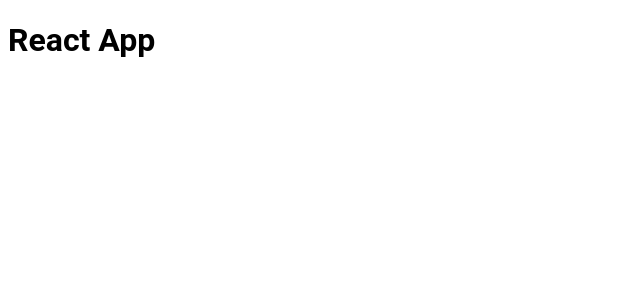
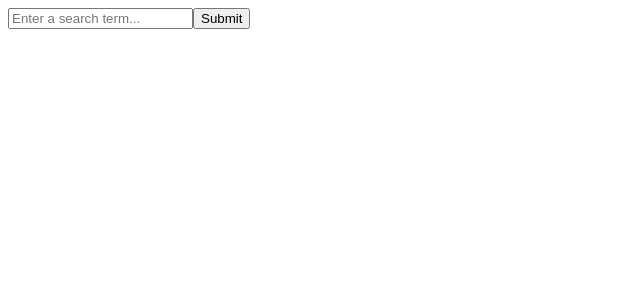
Before and after one commit to Robert2547/Recipe-App, a React (Vite) app in the folder frontend/: page / in a window 1280 px wide. Shown: the top 300 px of the page, without its empty margins (0-640 px from the left). Built offline with nearby package versions, Linux system fonts and the light colour scheme; the HTML template or start-up script is replaced by a standard one.

Commit message:
Search Input and RecipeCard comp

```diff
--- a/frontend/src/App.tsx
+++ b/frontend/src/App.tsx
@@ -1,12 +1,38 @@
-import { useState } from "react";
+import { FormEvent, useState } from "react";
 import "./App.css";
+import * as api from "./api";
+import { Recipe } from "./types";
+import RecipeCard from "./components/RecipeCard";
 
 const App = () => {
-  const [searchTerm, setSearchTerm] = useState("burgers");
-  const [recipes, setRecipes] = useState([]);
+  const [searchTerm, setSearchTerm] = useState<string>(""); // Using <string> is a good pratice to define the type of the state
+  const [recipes, setRecipes] = useState<Recipe[]>([]); //<Recipe[]> create a types of array
+
+  const handleSearchSubmit = async (event: FormEvent) => {
+    event.preventDefault(); // Prevent the default form submission behavior, which would cause a page reload
+    try {
+      const recipes = await api.searchRecipes(searchTerm, 1);
+      setRecipes(recipes.results); // This will update the state and trigger a re-render
+    } catch (error) {
+      console.error(error);
+    }
+  };
+
   return (
     <div>
-      <h1>React App</h1>
+      <form onSubmit={(event) => handleSearchSubmit(event)}>
+        <input
+          type="text"
+          required
+          placeholder="Enter a search term..."
+          value={searchTerm}
+          onChange={(event) => setSearchTerm(event.target.value)}
+        ></input>
+        <button type="submit">Submit</button>
+      </form>
+      {recipes.map((recipe) => (
+        <RecipeCard recipe={recipe} />
+      ))}
     </div>
   );
 };
--- /dev/null
+++ b/frontend/src/api.ts
@@ -0,0 +1,13 @@
+export const searchRecipes = async (searchTerm: string, page: number) => {
+  const baseUrl = new URL("http://localhost:5001/api/recipes/search");
+  baseUrl.searchParams.append("searchTerm", searchTerm);
+  baseUrl.searchParams.append("page", page.toString());
+
+  const response = await fetch(baseUrl);
+  if (!response.ok) {
+    throw new Error(
+      "Failed to fetch recipes during searchRecipes: " + response.statusText
+    );
+  }
+  return response.json();
+};
--- /dev/null
+++ b/frontend/src/components/RecipeCard.tsx
@@ -0,0 +1,18 @@
+import { Recipe } from "../types";
+
+interface Props {
+  recipe: Recipe;
+}
+
+const RecipeCard = ({ recipe }: Props) => {
+  return (
+    <div className="recipe-card">
+      <img src={recipe.image}></img>
+      <div className="recipe-card-title">
+        <h3>{recipe.title}</h3>
+      </div>
+    </div>
+  );
+};
+
+export default RecipeCard;
--- /dev/null
+++ b/frontend/src/types.ts
@@ -0,0 +1,6 @@
+export interface Recipe {
+  id: number;
+  title: string;
+  image: string;
+  imageType: string;
+}
```
